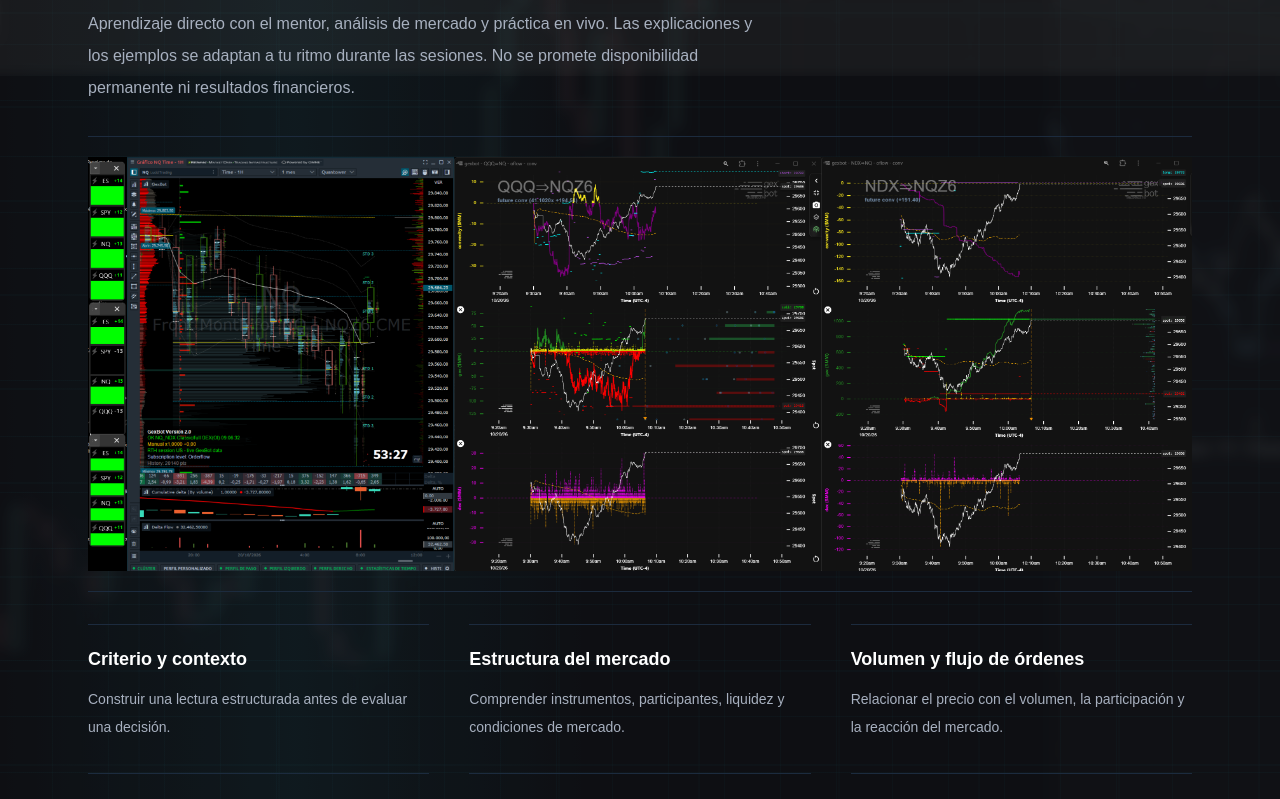
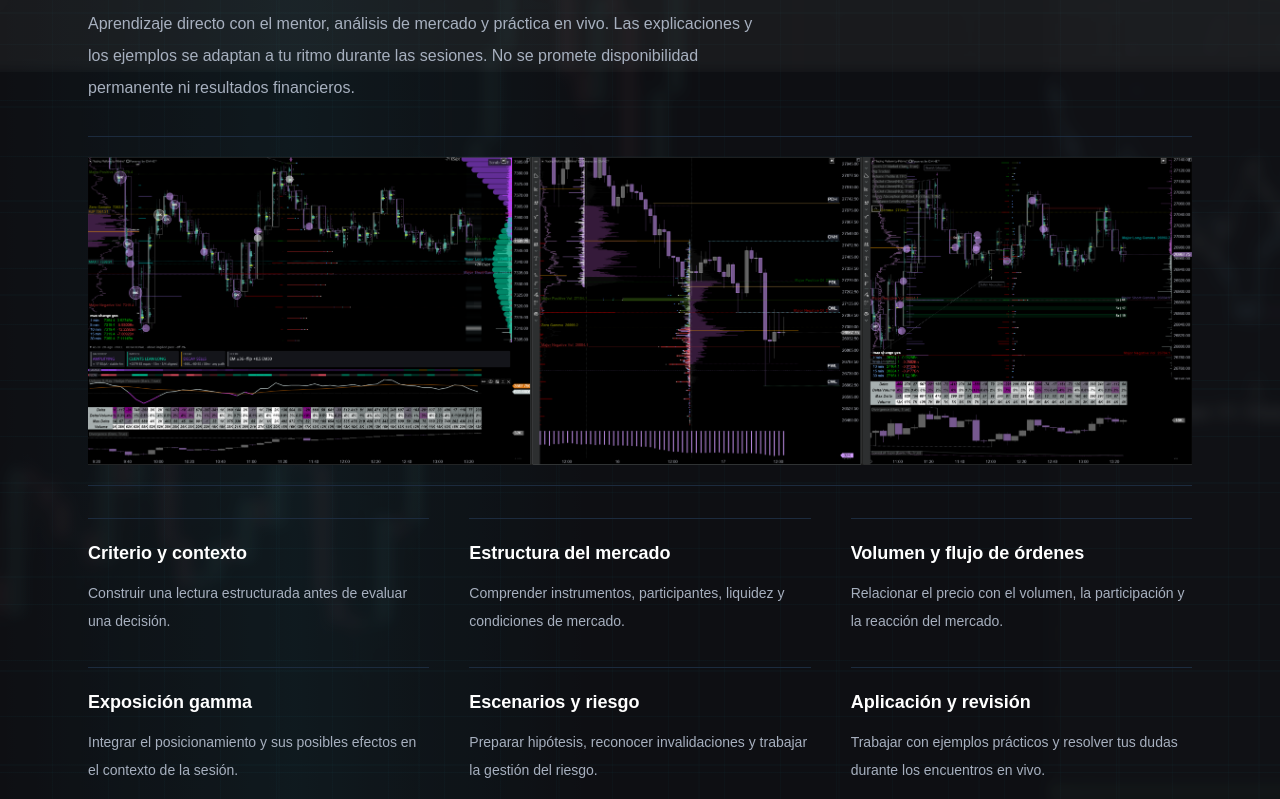
Before and after one commit to invictusgex/invictus-academy, a Next.js app: page / in a window 1280 px wide. Shown: the part 1020-1819 px from the top of the page. Built offline with nearby package versions, Linux system fonts and the light colour scheme; no server answers.

Commit message:
feat: use supplied trading chart in mentorship presentation

```diff
--- a/src/components/mentorship/PrivateMentorshipPresentation.tsx
+++ b/src/components/mentorship/PrivateMentorshipPresentation.tsx
@@ -31,7 +31,7 @@ export function PrivateMentorshipPresentation() {
         <article><h3 className="text-lg font-semibold">Sin un número fijo de sesiones</h3><p className="mt-3 text-sm leading-7 text-[var(--color-text-secondary)]">Un único pago incluye los encuentros necesarios para completar la mentoría. Cada sesión en vivo tiene una duración máxima de dos horas.</p></article>
       </div></div></section>
       <section id="enfoque" className="mentorship-contained mx-auto px-5 py-14 sm:px-6"><h2 className="text-3xl font-semibold">Un enfoque práctico e individual</h2><p className="mt-5 max-w-2xl leading-8 text-[var(--color-text-secondary)]">Aprendizaje directo con el mentor, análisis de mercado y práctica en vivo. Las explicaciones y los ejemplos se adaptan a tu ritmo durante las sesiones. No se promete disponibilidad permanente ni resultados financieros.</p>
-        <Image className="mt-8 h-auto w-full border-y border-[var(--color-border)] py-5" src="/visuals/sala-en-vivo-mercado.png" alt="Gráficos de mercado, perfil de volumen, flujo de órdenes y exposición gamma." width={3472} height={1301} />
+        <Image className="mt-8 h-auto w-full border-y border-[var(--color-border)] py-5" src="/visuals/mentoria-analisis-mercado.png" alt="Tres gráficos de análisis de mercado con perfiles de volumen, flujo de órdenes y niveles gamma." width={4653} height={1295} sizes="(max-width: 768px) 100vw, 1152px" />
         <div className="mt-8 grid gap-x-10 gap-y-8 sm:grid-cols-2 lg:grid-cols-3">{offer.topics.map(topic => <article key={topic.title} className="border-t border-[var(--color-border)] pt-5"><h3 className="text-lg font-semibold">{topic.title}</h3><p className="mt-3 text-sm leading-7 text-[var(--color-text-secondary)]">{topic.text}</p></article>)}</div>
       </section>
       <section className="border-y border-[var(--color-border)]"><div className="mentorship-contained mx-auto px-5 py-12 sm:px-6"><h2 className="text-3xl font-semibold">Antes de comenzar</h2><div className="mt-7 divide-y divide-[var(--color-border)]">
```
Also changed, not shown: public/visuals/mentoria-analisis-mercado.png (added).
